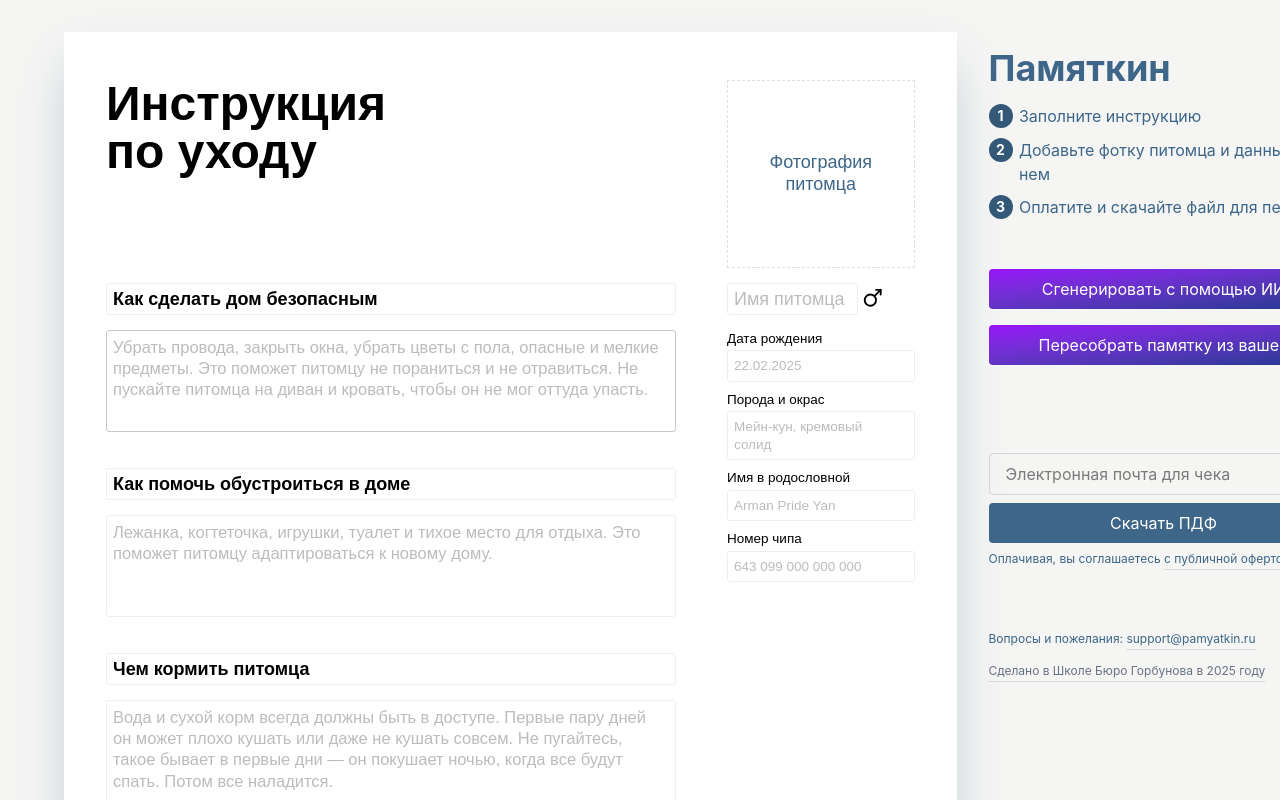
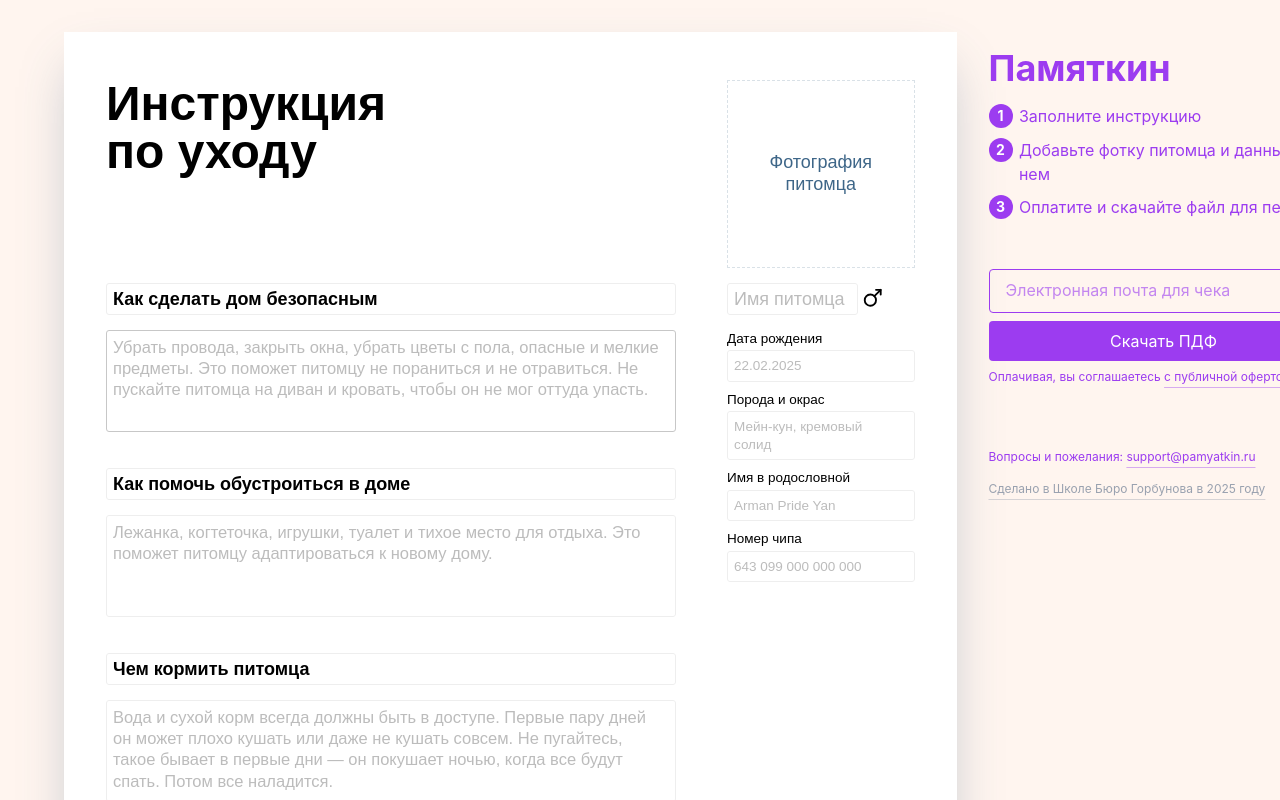
Before and after one commit to talyguryn/pamyatkin, a Next.js app: page / in a window 1280 px wide. Shown: the top 800 px of the page. Built offline with nearby package versions, Linux system fonts and the light colour scheme; no server answers.

Commit message:
change colors

```diff
--- a/src/app/globals.css
+++ b/src/app/globals.css
@@ -1,7 +1,8 @@
 @import 'tailwindcss';
 
 :root {
-  --background: #f5f5f4;
+  /* --background: #f5f5f4; */
+  --background: #fff5ef;
   --foreground: #000000;
 
   --scale-factor: 1.5;
@@ -40,7 +41,7 @@ a {
   text-decoration: underline;
   text-decoration-thickness: 0.01em;
   text-underline-offset: 0.5em;
-  text-decoration-color: #6a728233;
+  text-decoration-color: color-mix(in srgb, currentColor 40%, transparent);
 
   &:hover {
     text-decoration-color: inherit;
@@ -99,7 +100,7 @@ li {
   top: 0.01rem;
   width: 1.5rem;
   height: 1.5rem;
-  background-color: #345878; /* Tailwind gray-200 */
+  background-color: #9c3cf0; /* Tailwind gray-200 */
   border-radius: 9999px;
   color: #fff;
   text-align: center;
--- a/src/app/page.tsx
+++ b/src/app/page.tsx
@@ -188,7 +188,7 @@ export default function Home() {
   };
 
   return (
-    <div className="flex flex-col bg-stone-100">
+    <div className="flex flex-col">
       {/* two colums layout */}
       <div className="flex justify-start gap-8 px-16 py-8 mx-auto relative">
         {/* leaflet */}
@@ -197,10 +197,10 @@ export default function Home() {
         </div>
         <div className="flex flex-col gap-10 w-[350px] pt-4 pb-8 flex-shrink-0 h-full sticky top-0 z-10">
           <div>
-            <div className="text-4xl font-bold text-[#3e6688] mb-2">
+            <div className="text-4xl font-bold text-[#9C3CF0] mb-2">
               Памяткин
             </div>
-            <div className="text-[#3e6688]">
+            <div className="text-[#9C3CF0]">
               <ol className="space-y-2 mt-1 pl-6 custom-counter">
                 <li>Заполните инструкцию</li>
                 <li>Добавьте фотку питомца и данные о нем</li>
@@ -235,7 +235,7 @@ export default function Home() {
             >
               Показать PDF
             </button> */}
-            <button
+            {/* <button
               className="mb-2 px-8 py-2 bg-gradient-to-br from-purple-600 to-blue-900 text-white rounded hover:from-purple-700 hover:to-blue-950 active:from-purple-800 active:to-blue-950 cursor-pointer"
               onClick={async () => {
                 if (isAiThinking) return;
@@ -282,13 +282,13 @@ export default function Home() {
               }}
             >
               {isAiThinking2 ? <Loader /> : 'Пересобрать памятку из вашей'}
-            </button>
+            </button> */}
 
             {/* input field for user's email */}
             <input
               type="email"
               placeholder="Электронная почта для чека"
-              className="px-4 py-2 border border-gray-300 rounded focus:outline-none focus:ring-2 focus:ring-[#3e6688] w-full"
+              className="px-4 py-2 pb-2.5 border border-[#9C3CF0] rounded focus:outline-none focus:ring-2 focus:ring-[#9C3CF0] w-full placeholder:text-[#9C3CF0] placeholder:opacity-60"
               onChange={(e) => {
                 setUserEmail(e.target.value);
               }}
@@ -299,7 +299,7 @@ export default function Home() {
             />
 
             <button
-              className="px-8 py-2 bg-[#3e6688] text-white rounded hover:bg-[#31506b] active:bg-[#2b3e4d] cursor-pointer"
+              className="px-8 py-2 bg-[#9C3CF0] text-white rounded hover:bg-[#8c2ae1] active:bg-[#6f1bb9] cursor-pointer"
               onClick={() => {
                 if (!price) {
                   exportToPdf(document.getElementById('leaflet'));
@@ -310,26 +310,26 @@ export default function Home() {
             >
               Скачать ПДФ {price ? `за ${price} ₽` : ''}
             </button>
-            <div className="text-[#3e6688] text-xs mb-2">
+            <div className="text-[#9C3CF0] text-xs mb-2">
               Оплачивая, вы соглашаетесь{' '}
               <a
                 href="/oferta"
                 target="_blank"
-                className="text-[#3e6688] underline"
+                className="text-[#9C3CF0] underline"
               >
                 с публичной офертой
               </a>
             </div>
-            <div className="text-[#3e6688] text-xs mt-12">
+            <div className="text-[#9C3CF0] text-xs mt-12">
               Вопросы и пожелания:{' '}
               <a
                 href="mailto:support@pamyatkin.ru"
-                className="text-[#3e6688] underline"
+                className="text-[#9C3CF0] underline"
               >
                 support@pamyatkin.ru
               </a>
             </div>
-            <div className="text-xs text-gray-500 mt-2 ">
+            <div className="text-xs text-gray-400 mt-2 ">
               <a href="https://bureau.ru/school/" target="_blank">
                 Сделано в Школе Бюро Горбунова в 2025 году
               </a>
```
